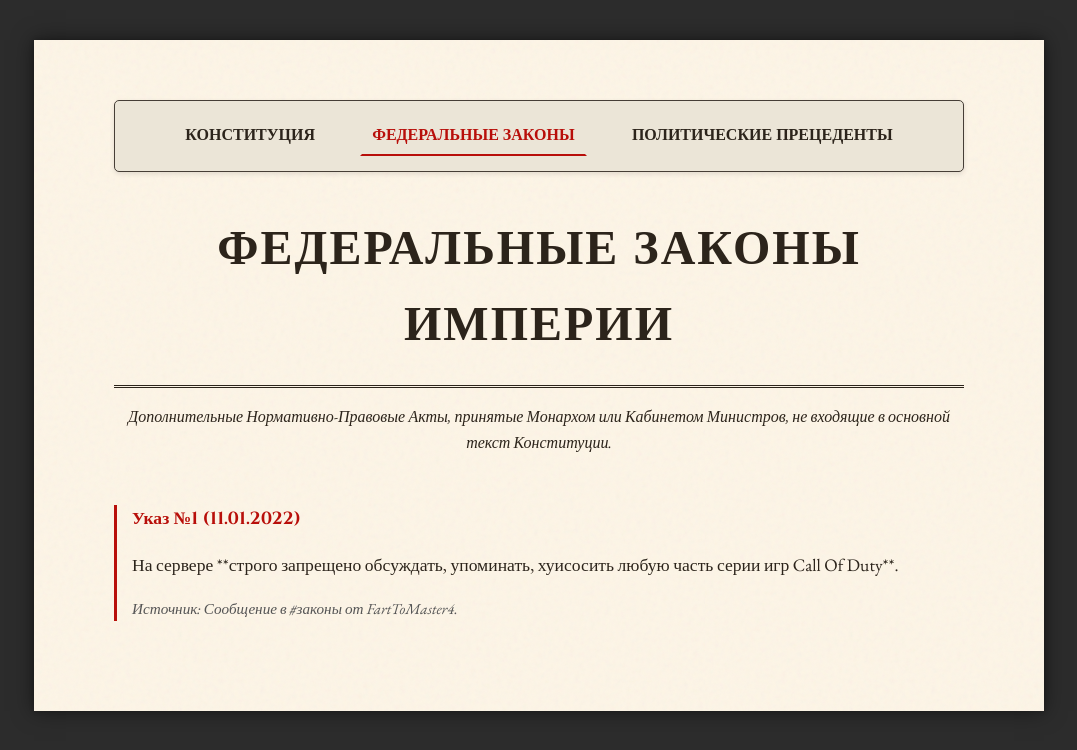
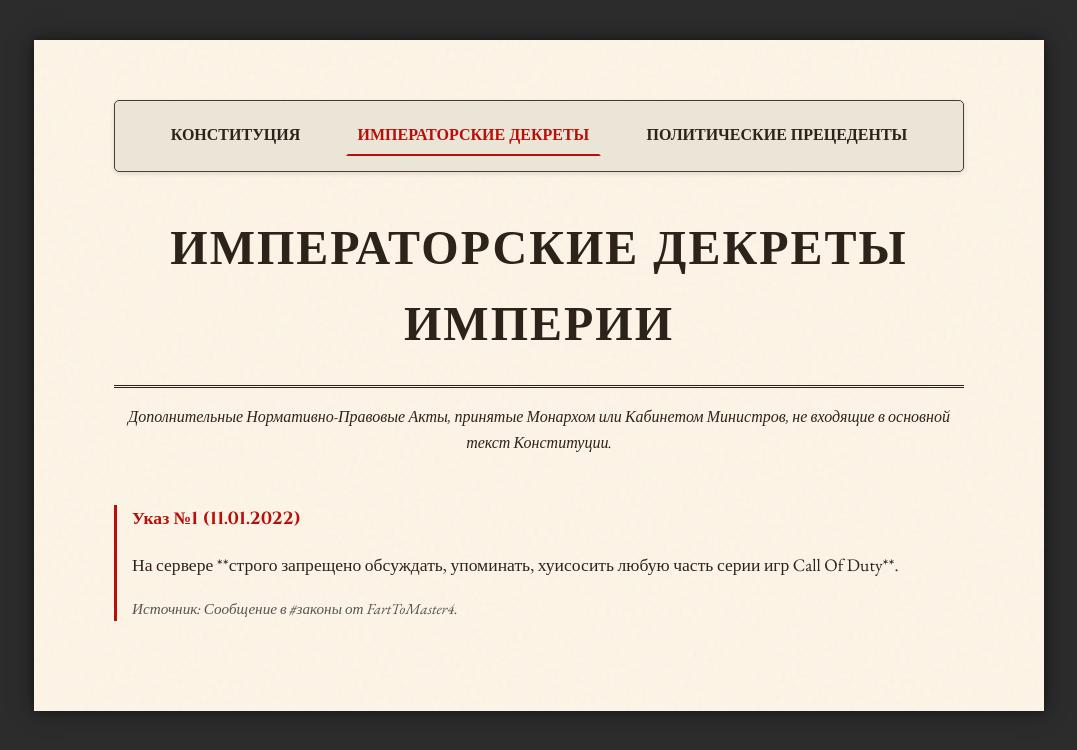
Before and after one commit to phdexx/testhtml, a plain HTML site: page laws.html in a window 1280 px wide. Shown: the whole page, without its empty margins (101-1178 px from the left). Drawn offline with nearby package versions, Linux system fonts and the light colour scheme.

Commit message:
small fixes
small fixes

```diff
--- a/laws.html
+++ b/laws.html
@@ -114,11 +114,11 @@
 
         <div class="navigation-panel">
             <a href="index.html" class="nav-link">Конституция</a>
-            <a href="laws.html" class="nav-link active">Федеральные Законы</a>
+            <a href="laws.html" class="nav-link active">Императорские декреты</a>
             <a href="precedents.html" class="nav-link">Политические Прецеденты</a>
         </div>
 
-        <h1 class="calligraphy-header">Федеральные Законы Империи</h1>
+        <h1 class="calligraphy-header">Императорские декреты Империи</h1>
 
         <p style="text-align: center; font-style: italic; margin-bottom: 50px;">
             Дополнительные Нормативно-Правовые Акты, принятые Монархом или Кабинетом Министров, не входящие в основной текст Конституции.
```
Also changed, not shown: index.html (+1 -1 lines), precedents.html (+1 -1 lines).
